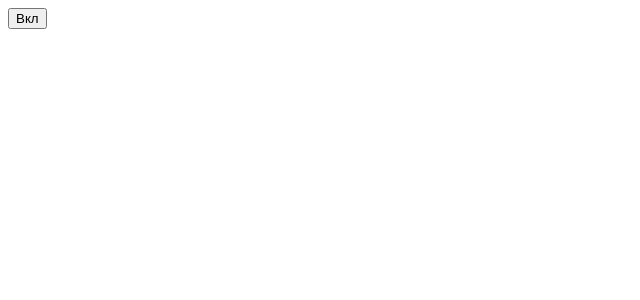
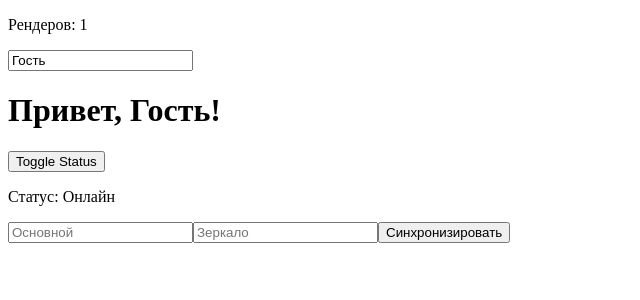
Before and after one commit to Hansary-Murad/Js_React, a React (Vite) app: page / in a window 1280 px wide. Shown: the top 300 px of the page, without its empty margins (0-640 px from the left). Built offline with nearby package versions, Linux system fonts and the light colour scheme.

Commit message:
homework_lesson_2

```diff
--- a/src/App.jsx
+++ b/src/App.jsx
@@ -1,16 +1,80 @@
 
-import { useState } from 'react';
 import './App.css'
+import { useState, useEffect, useRef } from 'react';
 
-function App() {
-  const [toggle, setToggle] = useState(true);
+// Задача 1
+function RenderCounter() {
+  const renderCount = useRef(0);
+  renderCount.current += 1;
+  return <p>Рендеров: {renderCount.current}</p>;
+}
 
+// Задача 2
+function Greeting({ name }) {
+  useEffect(() => {
+    console.log(`Имя изменено на: ${name}`);
+  }, [name]);
+  return <h1>Привет, {name}!</h1>;
+}
+
+// Задача 3
+function StatusChecker() {
+  const [isOnline, setIsOnline] = useState(false);
+  const isMountedRef = useRef(true);
+
+  useEffect(() => {
+    const timer = setTimeout(() => {
+      if (isMountedRef.current) setIsOnline(true);
+    }, 2000);
+    return () => {
+      isMountedRef.current = false;
+      clearTimeout(timer);
+    };
+  }, []);
+
+  return <p>Статус: {isOnline ? 'Онлайн' : 'Оффлайн'}</p>;
+}
+
+// Задача 4
+function MirrorInput() {
+  const [text, setText] = useState('');
+  const [mirrorText, setMirrorText] = useState('');
+  const [isSynced, setIsSynced] = useState(true);
+
+  useEffect(() => {
+    if (!isSynced) return;
+    const timer = setTimeout(() => setMirrorText(text), 1000);
+    return () => clearTimeout(timer);
+  }, [text, isSynced]);
 
   return (
-    <>
-    <button onClick={() => setToggle(!toggle)}>{toggle ? "Вкл" : "Выкл"}</button>
-    </>
+    <div>
+      <input value={text} onChange={(e) => setText(e.target.value)} placeholder="Основной" />
+      <input
+        value={mirrorText}
+        onChange={(e) => { setMirrorText(e.target.value); setIsSynced(false); }}
+        placeholder="Зеркало"
+      />
+      <button onClick={() => setIsSynced(true)}>Синхронизировать</button>
+    </div>
   );
 }
 
-export default App
+export default function App() {
+  const [name, setName] = useState('Гость');
+  const [showStatus, setShowStatus] = useState(true);
+
+  return (
+    <div>
+      <RenderCounter />
+
+      <input value={name} onChange={(e) => setName(e.target.value)} />
+      <Greeting name={name} />
+
+      <button onClick={() => setShowStatus(!showStatus)}>Toggle Status</button>
+      {showStatus && <StatusChecker />}
+
+      <MirrorInput />
+    </div>
+  );
+}
```
